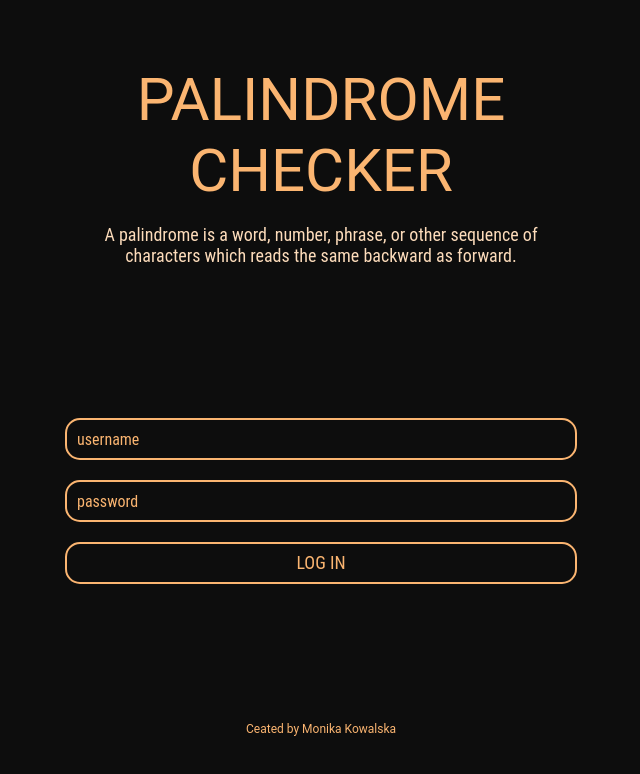
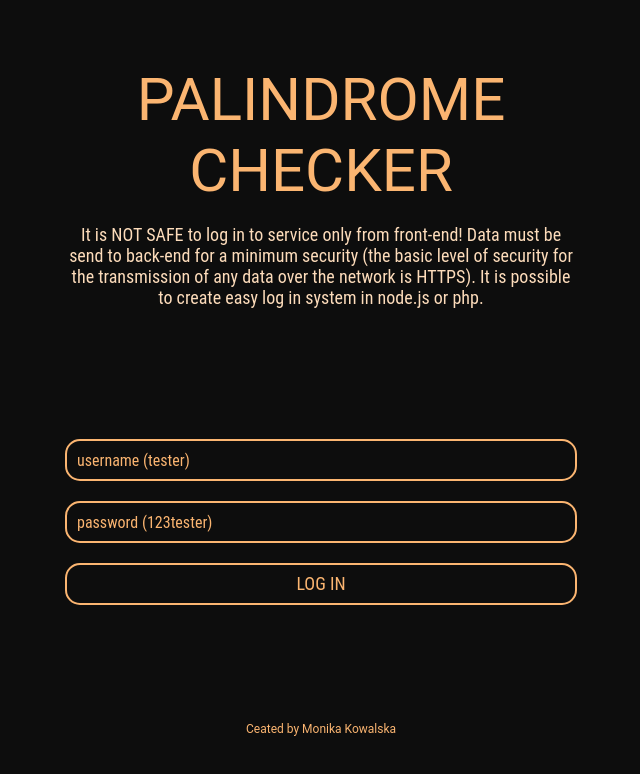
Before and after one commit to moniqka/palindrome-checker, a Vue app: page / in a window 1280 px wide. Shown: the top 774 px of the page, without its empty margins (319-959 px from the left). Built offline with nearby package versions, Linux system fonts and the light colour scheme.

Commit message:
manage log in form

```diff
--- a/src/App.vue
+++ b/src/App.vue
@@ -1,7 +1,12 @@
 <template>
   <div id="app">
     <Checker v-if="loggedIn" />
-    <Login v-else />
+    <Login
+      v-else
+      :username="username"
+      :password="password"
+      @isLoggedIn="loggedIn = true"
+    />
   </div>
 </template>
 
@@ -17,7 +22,9 @@ export default {
   },
   data() {
     return {
-      loggedIn: false
+      loggedIn: false,
+      username: "tester",
+      password: "123tester"
     };
   }
 };
--- a/src/components/Login.vue
+++ b/src/components/Login.vue
@@ -5,13 +5,21 @@
         Palindrome Checker
       </div>
       <p class="title__description">
-        A palindrome is a word, number, phrase, or other sequence of characters which reads the same backward as forward.
+        It is NOT SAFE to log in to service only from front-end! Data must be send to back-end for a minimum security (the basic level of security for the transmission of any data over the network is HTTPS). It is possible to create easy log in system in node.js or php.
       </p>
     </header>
-    <form class="container">
-      <input class="button button__input" placeholder="username" />
-      <input class="button button__input" placeholder="password" />
-      <button class="button">LOG IN</button>
+    <form class="container" @submit.prevent="loggIn">
+      <input
+        class="button button__input"
+        v-model="typedUsername"
+        placeholder="username (tester)"
+      />
+      <input
+        class="button button__input"
+        placeholder="password (123tester)"
+        v-model="typedPassword"
+      />
+      <button type="submit" class="button">LOG IN</button>
     </form>
     <footer>Ceated by Monika Kowalska</footer>
   </div>
@@ -19,7 +27,30 @@
 
 <script>
 export default {
-  name: "Login"
+  name: "Login",
+  props: {
+    username: {
+      type: String,
+      default: ""
+    },
+    password: {
+      type: String,
+      default: ""
+    }
+  },
+  data() {
+    return {
+      typedUsername: "",
+      typedPassword: ""
+    }
+  },
+  methods: {
+    loggIn() {
+      if (this.username === this.typedUsername && this.password === this.typedPassword) {
+        this.$emit("isLoggedIn", true)
+      }
+    }
+  }
 };
 </script>
 
```
